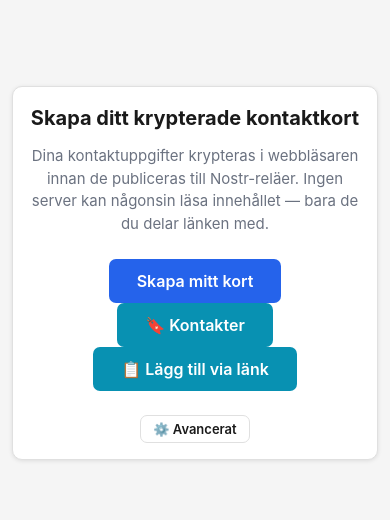
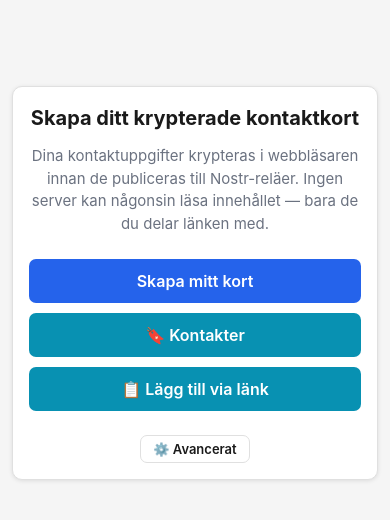
Before and after one commit to tompatulpan/nostcard, a website with bundled scripts: page public/index.html in a window 390 px wide. Shown: the part 58-578 px from the top of the page. Built offline with nearby package versions, Linux system fonts and the light colour scheme.

Commit message:
Enhance button layout in screen setup for improved responsiveness

```diff
--- a/public/style.css
+++ b/public/style.css
@@ -597,6 +597,9 @@ kbd {
 
 #screen-setup p { margin-bottom: 24px; }
 
+#screen-setup .card-panel > .btn-lg { display: flex; width: 100%; }
+#screen-setup .card-panel > .btn-lg + .btn-lg { margin-top: 10px; }
+
 .setup-divider {
   display: flex;
   align-items: center;
```
